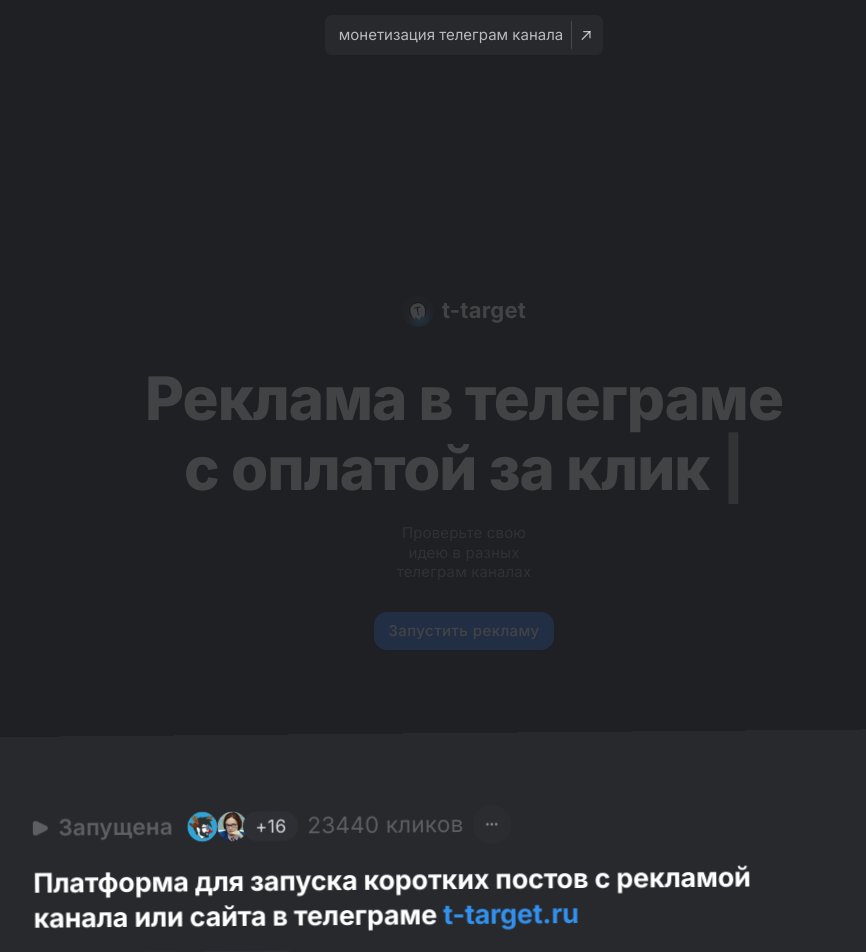
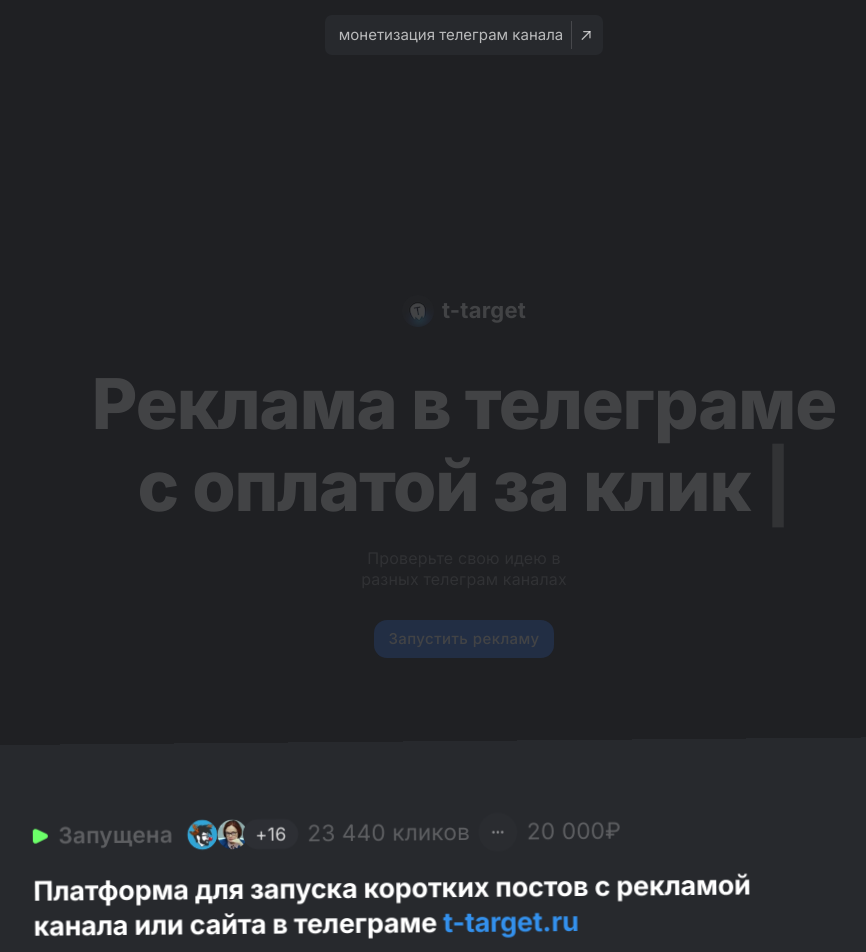
Before and after one commit to lvnnew/cmng-app, a Next.js app: page / in a window 1280 px wide. Shown: the top 952 px of the page, without its empty margins (176-1042 px from the left). Built offline with nearby package versions, Linux system fonts and the light colour scheme.

Commit message:
fix format

```diff
--- a/src/components/Banner/BannerMain.tsx
+++ b/src/components/Banner/BannerMain.tsx
@@ -66,11 +66,9 @@ export const BannerMain: FC<Props> = ({ setIsOpenLogin }) => {
               variant="h1"
               sx={{
                 fontSize: {
-                  xs: "30px",
-                  sm: "40px",
-                  md: "50px",
-                  lg: "60px",
-                  xl: "70px",
+                  xs: "40px",
+                  sm: "50px",
+                  md: "70px",
                 },
                 fontWeight: 800,
                 maxWidth: { xs: "90%", sm: "435px", md: "800px" },
@@ -90,10 +88,9 @@ export const BannerMain: FC<Props> = ({ setIsOpenLogin }) => {
               component="p"
               sx={{
                 margin: "0 auto",
-                marginTop: "20px",
+                marginTop: "22px",
                 maxWidth: "216px",
-                fontSize: "15px",
-                px: "24px",
+                fontSize: "16px",
                 color: "hsla(0,0%,100%,.5)",
                 lineHeight: 1.3,
               }}
--- a/src/components/Cards/CardsMain/CardsMain.tsx
+++ b/src/components/Cards/CardsMain/CardsMain.tsx
@@ -153,7 +153,7 @@ export const CardsMain: FC = () => {
                       width="11"
                       height="10"
                       viewBox="0 0 11 10"
-                      fill="currentColor"
+                      fill="#6cff69"
                       xmlns="http://www.w3.org/2000/svg"
                       className="Vknqfc"
                     >
@@ -213,7 +213,7 @@ export const CardsMain: FC = () => {
                         color: "hsla(0,0%,100%,.25)",
                       }}
                     >
-                      23440 кликов
+                      23 440 кликов
                     </Typography>
                     <Button
                       sx={{
@@ -244,6 +244,16 @@ export const CardsMain: FC = () => {
                         ></path>
                       </svg>
                     </Button>
+
+                    <Typography
+                      sx={{
+                        fontWeight: 400,
+                        fontSize: "15px",
+                        color: "hsla(0,0%,100%,.25)",
+                      }}
+                    >
+                      20 000₽
+                    </Typography>
                   </Box>
                 </Box>
                 <Typography
@@ -256,7 +266,7 @@ export const CardsMain: FC = () => {
                     maxWidth: "90%",
 
                     "@media(max-width: 360px)": {
-                      fontSize: "16px",
+                      fontSize: "14px",
                     },
                   }}
                 >
@@ -377,7 +387,7 @@ export const CardsMain: FC = () => {
                       width="11"
                       height="10"
                       viewBox="0 0 11 10"
-                      fill="currentColor"
+                      fill="#6cff69"
                       xmlns="http://www.w3.org/2000/svg"
                       className="Vknqfc"
                     >
@@ -437,7 +447,7 @@ export const CardsMain: FC = () => {
                         color: "hsla(0,0%,100%,.25)",
                       }}
                     >
-                      23440 кликов
+                      23 440 кликов
                     </Typography>
                     <Button
                       sx={{
@@ -468,6 +478,17 @@ export const CardsMain: FC = () => {
                         ></path>
                       </svg>
                     </Button>
+
+                    <Typography
+                      sx={{
+                        textAlign: 'right',
+                        fontWeight: 400,
+                        fontSize: "15px",
+                        color: "hsla(0,0%,100%,.25)",
+                      }}
+                    >
+                      20 000.00₽
+                    </Typography>
                   </Box>
                 </Box>
                 <Typography
@@ -605,7 +626,7 @@ export const CardsMain: FC = () => {
                       width="11"
                       height="10"
                       viewBox="0 0 11 10"
-                      fill="currentColor"
+                      fill="#6cff69"
                       xmlns="http://www.w3.org/2000/svg"
                       className="Vknqfc"
                     >
@@ -665,7 +686,7 @@ export const CardsMain: FC = () => {
                         color: "hsla(0,0%,100%,.25)",
                       }}
                     >
-                      23440 кликов
+                      23 440 кликов
                     </Typography>
                     <Button
                       sx={{
@@ -696,6 +717,17 @@ export const CardsMain: FC = () => {
                         ></path>
                       </svg>
                     </Button>
+                    <Typography
+                      sx={{
+                        textAlign: 'right',
+                        fontWeight: 400,
+                        fontSize: "15px",
+                        color: "hsla(0,0%,100%,.25)",
+                        marginLeft: 1
+                      }}
+                    >
+                      20 000.00₽
+                    </Typography>
                   </Box>
                 </Box>
                 <Typography
```
